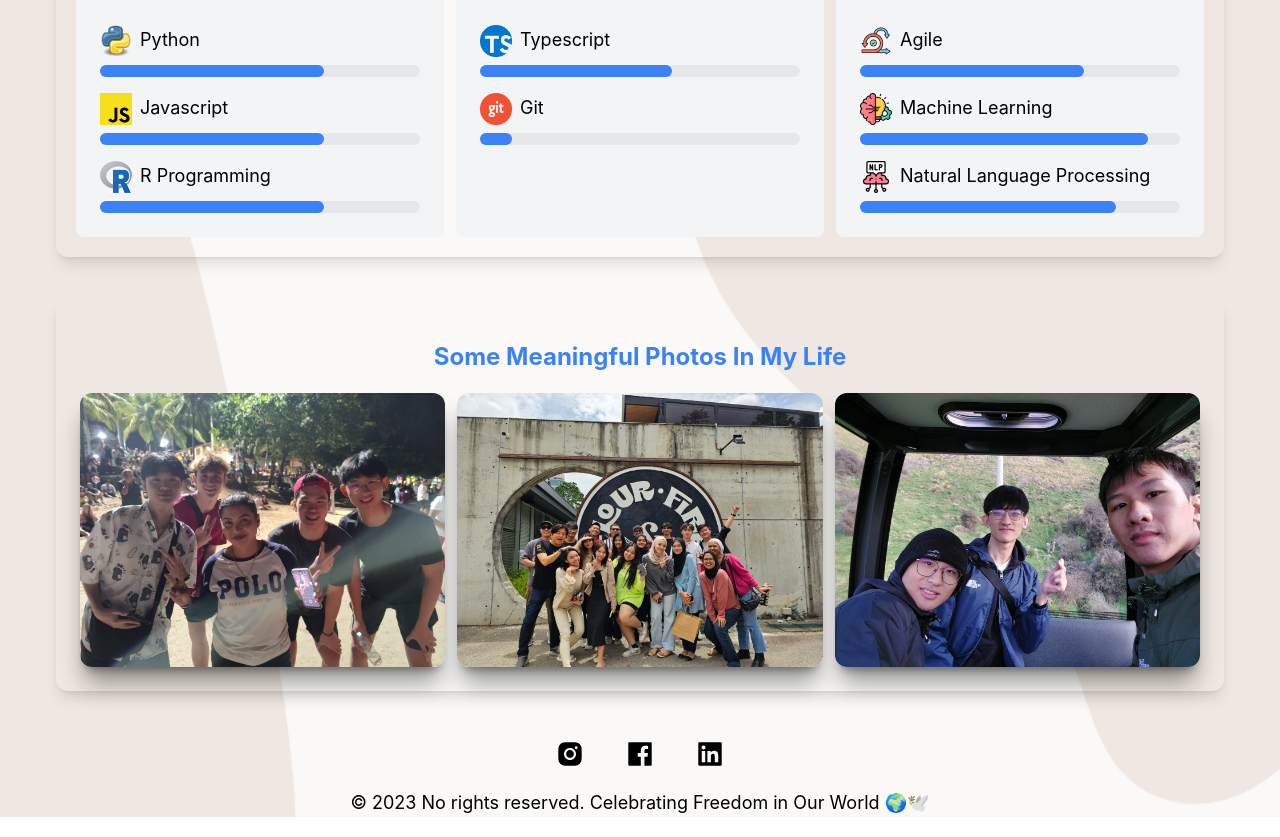
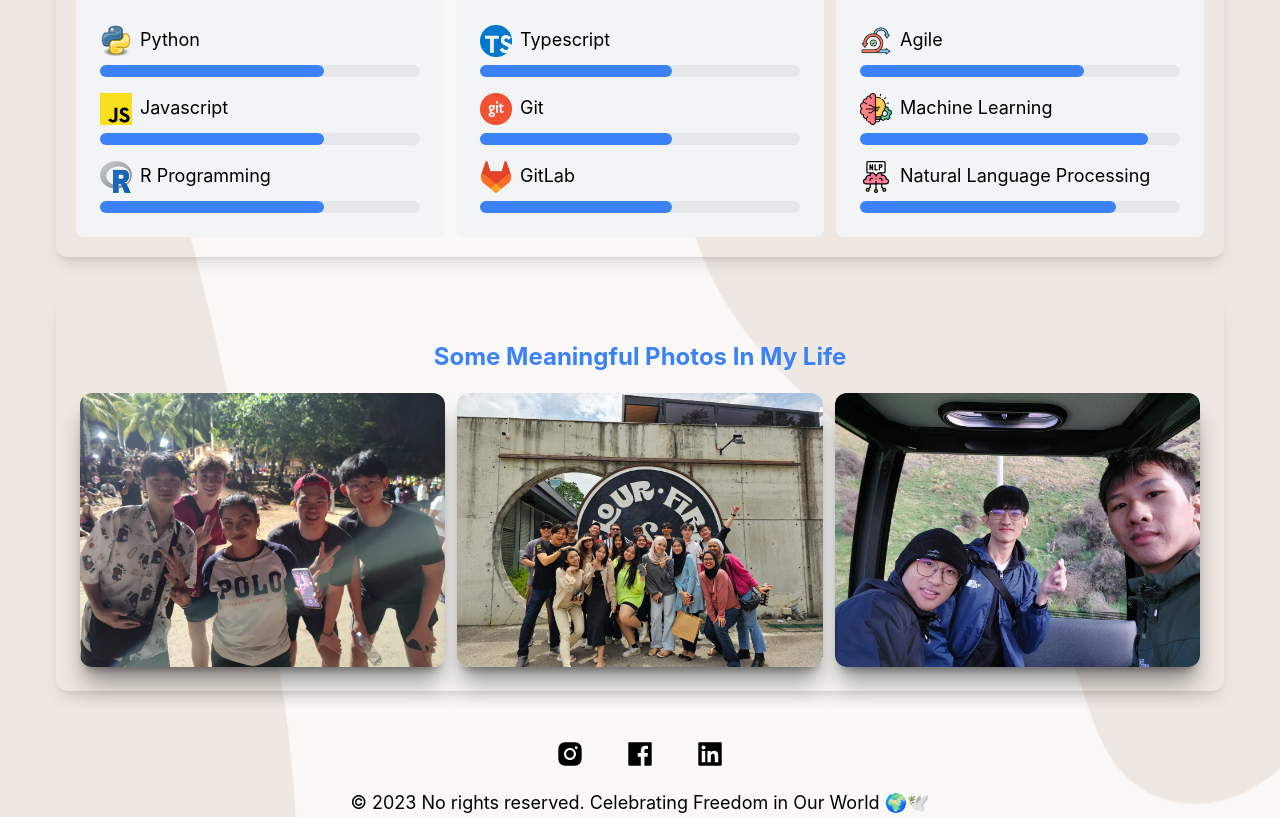
Before and after one commit to qiqian27/my-portfolio, a Next.js app: page / in a window 1280 px wide. Shown: the part 2240-3077 px from the top of the page. Built offline with nearby package versions, Linux system fonts and the light colour scheme.

Commit message:
update gitlab

```diff
--- a/pages/index.tsx
+++ b/pages/index.tsx
@@ -448,24 +448,24 @@ export default function Home() {
                 <div className="transition-transform transform-gpu hover:scale-[102%] group text-base md:text-lg">
                   <p className=" py-2 ">
                     <Image src="/nodejs.png" alt="" className="inline-block w-8 h-8 mr-2" width={240} height={240} />
-                    Node.js <span className="text-sm hidden transition-transform transform-gpu group-hover:inline-block"> (30%) </span>
+                    Node.js <span className="text-sm hidden transition-transform transform-gpu group-hover:inline-block"> (70%) </span>
                   </p>
                   <div className="w-full bg-gray-200 rounded-full h-2 md:h-3 dark:bg-gray-700 mb-2 relative group">
                     <div
                       className="bg-blue-500 h-2 md:h-3 rounded-full"
-                      style={{ width: "30%" }}
+                      style={{ width: "70%" }}
                     ></div>
                   </div>
                 </div>
                 <div className="transition-transform transform-gpu hover:scale-[102%] group text-base md:text-lg">
                   <p className=" py-2 ">
                     <Image src="/nestjs.png" alt="" className="inline-block w-8 h-8 mr-2" width={240} height={240} />
-                    Nest.js <span className="text-sm hidden transition-transform transform-gpu group-hover:inline-block"> (20%) </span>
+                    Nest.js <span className="text-sm hidden transition-transform transform-gpu group-hover:inline-block"> (0%) </span>
                   </p>
                   <div className="w-full bg-gray-200 rounded-full h-2 md:h-3 dark:bg-gray-700 mb-2 relative group">
                     <div
                       className="bg-blue-500 h-2 md:h-3 rounded-full"
-                      style={{ width: "20%" }}
+                      style={{ width: "0%" }}
                     ></div>
                   </div>
                 </div>
@@ -565,12 +565,24 @@ export default function Home() {
                 <div className="transition-transform transform-gpu hover:scale-[102%] group text-base md:text-lg">
                   <p className=" py-2 ">
                     <Image src="/git.png" alt="" className="inline-block w-8 h-8 mr-2" width={240} height={240} />
-                    Git <span className="text-sm hidden transition-transform transform-gpu group-hover:inline-block"> (10%) </span>
+                    Git <span className="text-sm hidden transition-transform transform-gpu group-hover:inline-block"> (60%) </span>
+                  </p>
+                  <div className="w-full bg-gray-200 rounded-full h-2 md:h-3 dark:bg-gray-700 mb-2 relative group">
+                    <div
+                      className="bg-blue-500 h-2 md:h-3 rounded-full"
+                      style={{ width: "60%" }}
+                    ></div>
+                  </div>
+                </div>
+                <div className="transition-transform transform-gpu hover:scale-[102%] group text-base md:text-lg">
+                  <p className=" py-2 ">
+                    <Image src="/gitlab.png" alt="" className="inline-block w-8 h-8 mr-2" width={240} height={240} />
+                    GitLab <span className="text-sm hidden transition-transform transform-gpu group-hover:inline-block"> (60%) </span>
                   </p>
                   <div className="w-full bg-gray-200 rounded-full h-2 md:h-3 dark:bg-gray-700 relative group">
                     <div
                       className="bg-blue-500 h-2 md:h-3 rounded-full"
-                      style={{ width: "10%" }}
+                      style={{ width: "60%" }}
                     ></div>
                   </div>
                 </div>
```
Also changed, not shown: public/gitlab.png (added).
